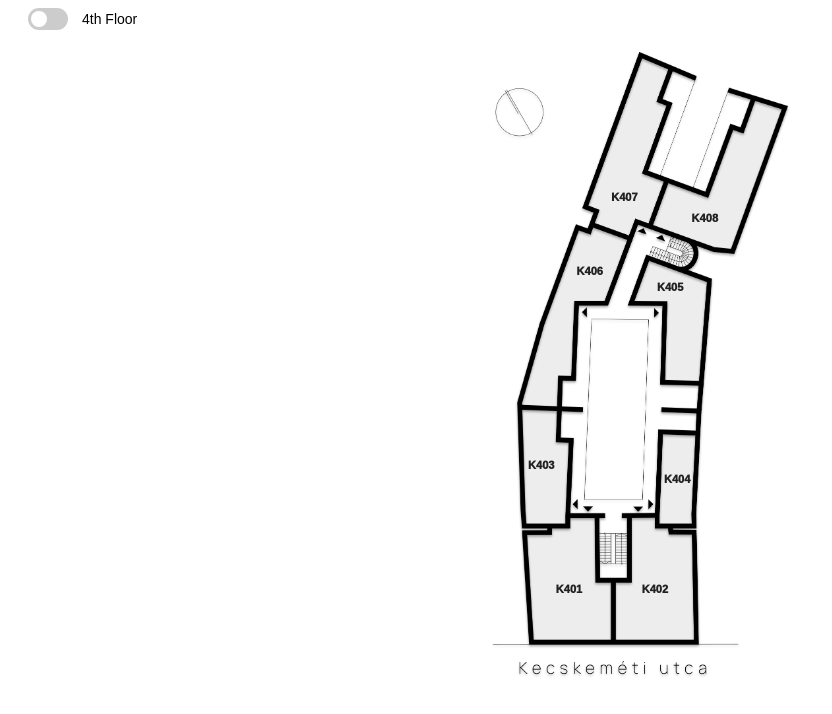
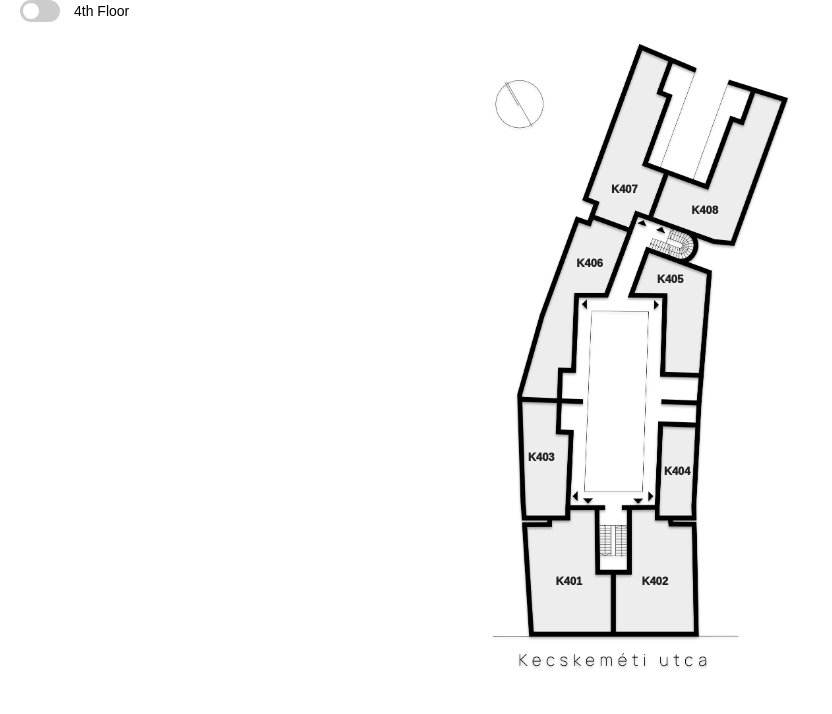
Before and after one commit to UnbuiltMarket/apartment-picker, a plain HTML site: page index.html in a window 1280 px wide. Shown: the whole page, without its empty margins (0-832 px from the left). Drawn offline with Linux system fonts and the light colour scheme.

Commit message:
Add files via upload

```diff
--- a/styles.css
+++ b/styles.css
@@ -1,9 +1,17 @@
+html, body {
+  margin: 0;
+  padding: 0;
+  overflow-x: hidden;
+}
+
 .floorplan-container {
   position: relative;
   display: block;
   max-width: 300px;   /* Set your desired max width */
   width: 100%;
   margin: 20px auto;
+  max-height: 100vh;
+  overflow: hidden;
 }
 
 .floorplan-bg {
```
